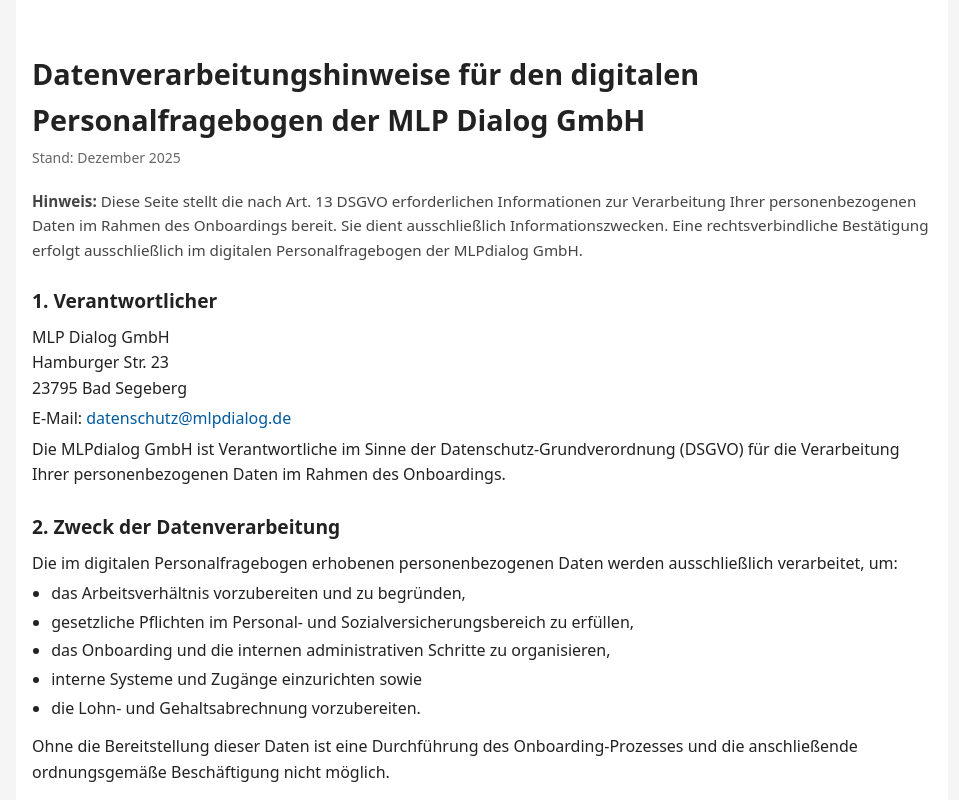
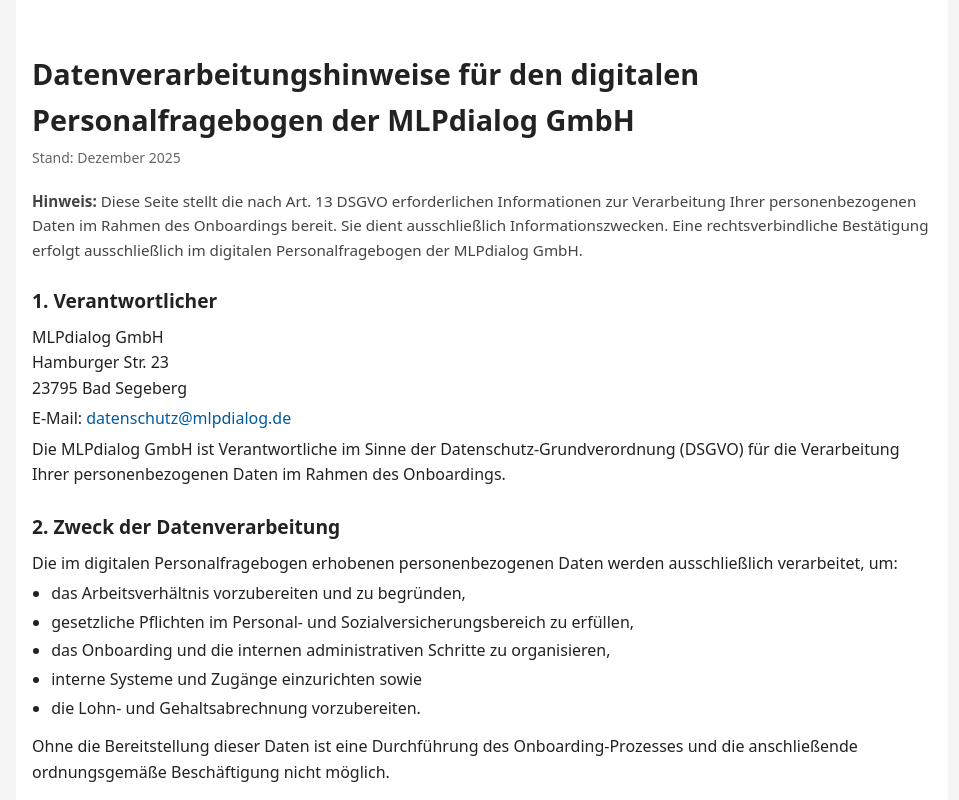
Before and after one commit to MLPdialog/mlpdialog-dsgvo, a plain HTML site: page dsgvo_onboarding.html in a window 1280 px wide. Shown: the top 800 px of the page, without its empty margins (158-1117 px from the left). Drawn offline with Linux system fonts and the light colour scheme.

Commit message:
dsgvo_onboarding.html

```diff
--- a/dsgvo_onboarding.html
+++ b/dsgvo_onboarding.html
@@ -56,7 +56,7 @@
 </head>
 <body>
   <main class="page">
-    <h1>Datenverarbeitungshinweise für den digitalen Personalfragebogen der MLP Dialog GmbH</h1>
+    <h1>Datenverarbeitungshinweise für den digitalen Personalfragebogen der MLPdialog GmbH</h1>
     <div class="meta">Stand: Dezember 2025</div>
 
     <p style="margin-bottom: 1.5rem; font-size: 0.95rem; color: #444;">
@@ -69,7 +69,7 @@
 
     <h2>1. Verantwortlicher</h2>
     <p>
-      MLP Dialog GmbH<br>
+      MLPdialog GmbH<br>
       Hamburger Str. 23<br>
       23795 Bad Segeberg
     </p>
```
